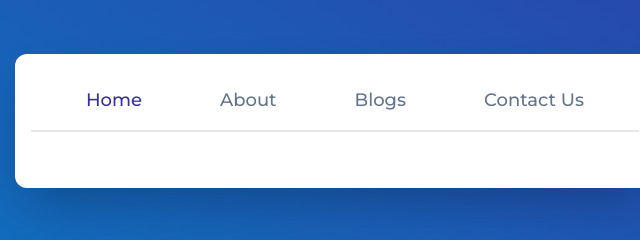
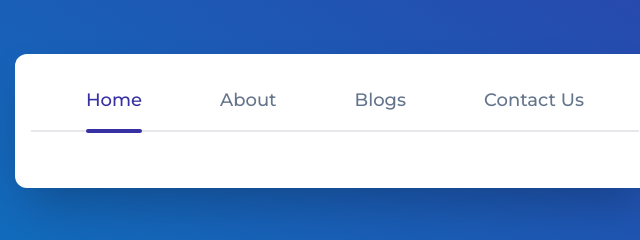
Before and after one commit to renansouza12/Tabs-with-Tailwind, a website: page index.html in a window 1280 px wide. Both pictures are taken after a click on the button "Home". Shown: the part 279-519 px from the top of the page, 305-945 px from the left. Drawn offline with Linux system fonts and the light colour scheme.

Commit message:
underline effect added

```diff
--- a/index.html
+++ b/index.html
@@ -13,11 +13,12 @@
 </head>
 <body class="h-screen bg-gradient-to-tr from-sky-600 to-indigo-800 grid place-content-center font-Montserrat">
     <div class="bg-white w-[40rem] rounded-xl shadow-2xl p-4">
-        <div class="flex justify-around p-4 border-b-2  text-slate-500 text-lg font-medium ">
+        <div class="flex justify-around p-4 border-b-2  text-slate-500 text-lg font-medium relative ">
             <button class="text-indigo-800">Home</button>
             <button>About</button>
             <button>Blogs</button>
             <button>Contact Us</button>
+            <div class="line absolute bg-indigo-800 w-16 h-1  bottom-[-3px] left-12 rounded-xl transition-all"></div>
         </div>
         <div class="p-5">
             <div class="content hidden">
--- a/js/index.js
+++ b/js/index.js
@@ -5,5 +5,10 @@ tabs.forEach((tab, index)=>{
     tab.addEventListener("click", (e)=>{
         tabs.forEach((tab) => {tab.classList.remove("text-indigo-800")});
         tab.classList.add("text-indigo-800");
+
+        let line = document.querySelector(".line");
+
+        line.style.width = e.target.offsetWidth + 'px';
+        line.style.left = e.target.offsetLeft + 'px';
     })
 })
```
Also changed, not shown: dist/output.css.
